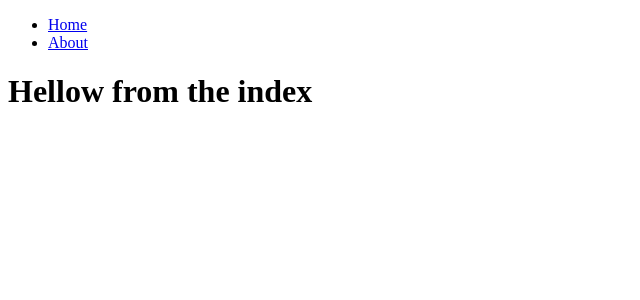
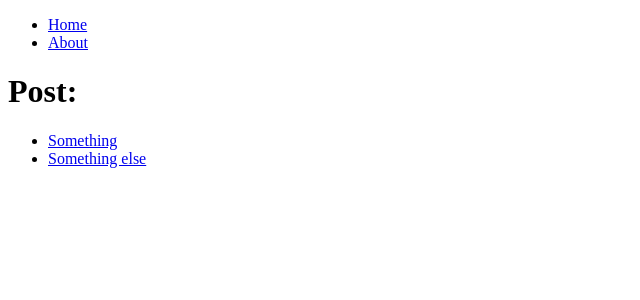
Before and after one commit to shing100/eCommerce, a Next.js app: page / in a window 1280 px wide. Shown: the top 300 px of the page, without its empty margins (0-640 px from the left). Built offline with nearby package versions, Linux system fonts and the light colour scheme.

Commit message:
Dynamic Pages

```diff
--- /dev/null
+++ b/components/PostLink.js
@@ -0,0 +1,9 @@
+import Link from "next/link";
+
+export default (props) => (
+    <Link href={`/post?title=${props.title}`}>
+        <a>
+            {props.title}
+        </a>
+    </Link>
+)
--- a/pages/about.js
+++ b/pages/about.js
@@ -4,9 +4,8 @@ import withLayout from "../lib/withLayout";
 const About = () => (
     <div>
         <h1>Hello NextJs</h1>{""}
-        <Link href={"/about"}>
-            <a>About page</a>
-        </Link>
+        <a>About page</a>
+        <p>Hellow this is About Page</p>
     </div>
 );
 
--- a/pages/index.js
+++ b/pages/index.js
@@ -1,13 +1,21 @@
 import Head from "next/head";
-import Header from "../components/Header";
 import withLayout from "../lib/withLayout";
+import PostLink from "../components/PostLink";
 
 const Index = () => (
     <div>
         <Head>
             <title>About | Lim Store</title>
         </Head>
-        <h1>Hellow from the index</h1>
+        <h1>Post:</h1>
+        <ul>
+            <li>
+                <PostLink title={"Something"} />
+            </li>
+            <li>
+                <PostLink title={"Something else"} />
+            </li>
+        </ul>
     </div>
 );
 
```
Also changed, not shown: pages/post.js (added, +17 -0 lines), 1 other file (tests, documents, lock files or other folders).
